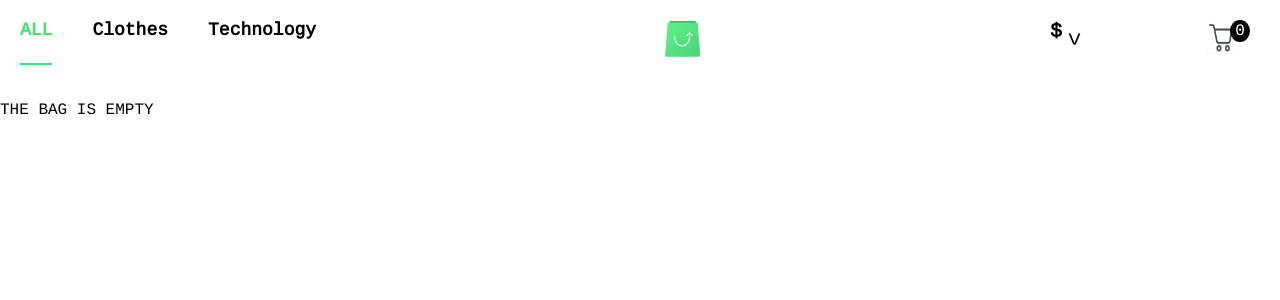
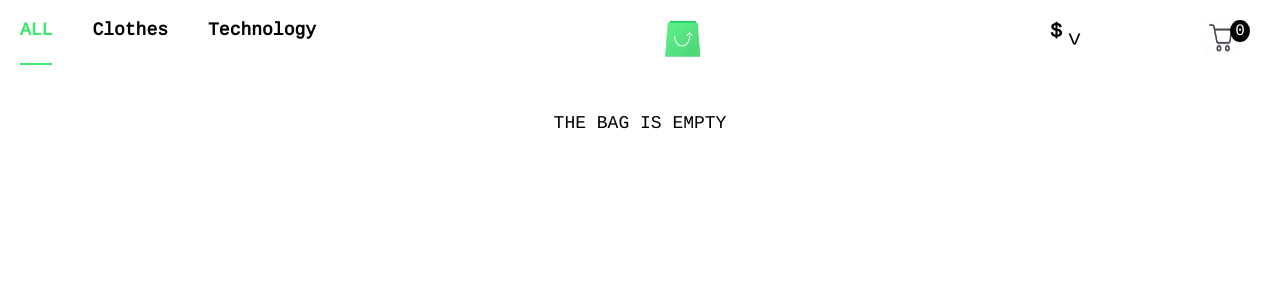
Before and after one commit to manasikgamal/new_shopping_app, a React (Create React App) app: page /cart in a window 1280 px wide. Shown: the top 300 px of the page. Built offline with nearby package versions, Linux system fonts and the light colour scheme.

Commit message:
Update Cart.css

```diff
--- a/src/components/Cart.css
+++ b/src/components/Cart.css
@@ -21,3 +21,9 @@
 .cart_name {
   padding-top: 10px;
 }
+.senBag{
+  font-size: large;
+  display: flex;
+ justify-content: center;
+ padding: 10px;
+}
```
